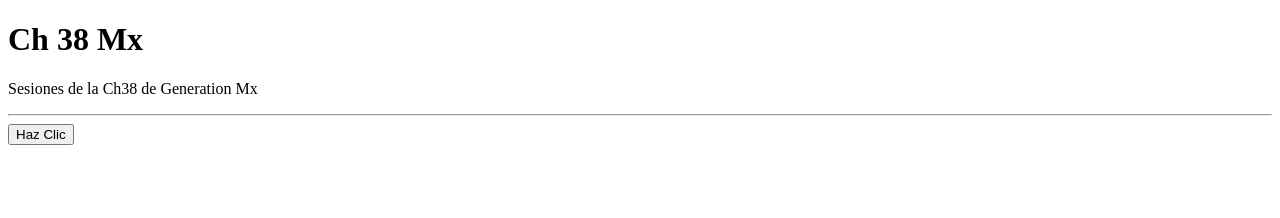
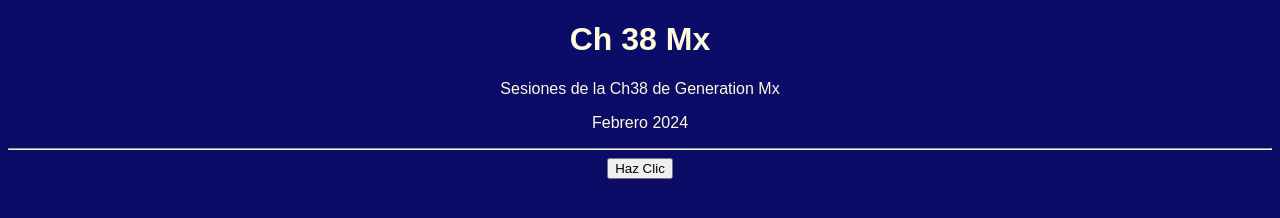
Before and after one commit to Edgarhdz7/Ch38-sesiones, a plain HTML site: page index.html in a window 1280 px wide. Drawn offline with Linux system fonts and the light colour scheme.

Commit message:
style: estilos principales de la aplicacion

```diff
--- /dev/null
+++ b/Style.css
@@ -0,0 +1,13 @@
+/* Hoja de estilo personalizada */
+/* CSS: cascading style sheet */
+
+/* Selector de etiqueta */
+body {
+   background-color: #0b0C67;
+   color: #FFFADE;
+   font-family: Arial, Helvetica, sans-serif;
+}
+
+main{
+  text-align: center;
+}
--- a/index.html
+++ b/index.html
@@ -4,6 +4,8 @@
 <head>
   <meta charset="UTF-8">
   <meta name="viewport" content="width=device-width, initial-scale=1.0">
+ <!-- Estable relaciones entre el html y recursos externos -->
+  <link rel="stylesheet" href="/style.css">
   <title>Document</title>
 </head>
 
@@ -11,6 +13,7 @@
   <main>
     <h1>Ch 38 Mx</h1>
     <p>Sesiones de la Ch38 de Generation Mx</p>
+    <p>Febrero 2024</p>
     <hr>
     <button>Haz Clic</button>
   </main>
```
